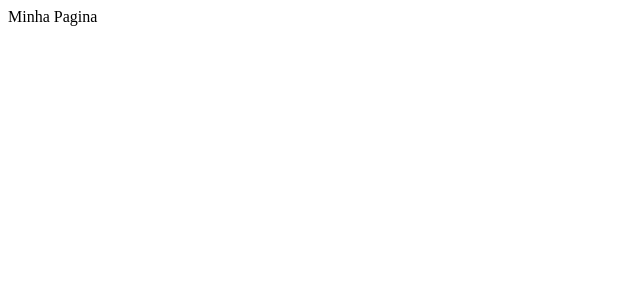
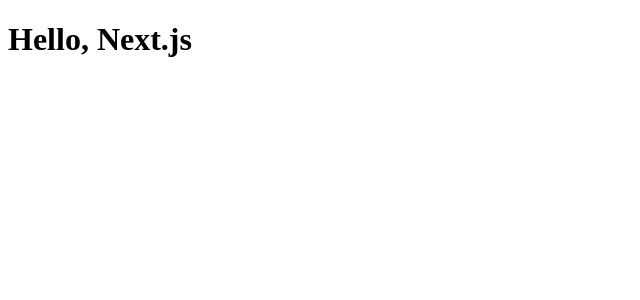
Before and after one commit to EbonyWizard4/ebw, a Next.js app: page / in a window 1280 px wide. Shown: the top 300 px of the page, without its empty margins (0-640 px from the left). Built offline with nearby package versions, Linux system fonts and the light colour scheme.

Commit message:
Reset Project

```diff
--- /dev/null
+++ b/app/layout.js
@@ -0,0 +1,9 @@
+export default function RootLayout({children}){
+    return (
+        <html lang="pt-br">
+            <body>
+                {children}
+            </body>
+        </html>
+    )
+}
--- /dev/null
+++ b/app/page.js
@@ -0,0 +1,3 @@
+export default function Page() {
+    return <h1>Hello, Next.js</h1>
+}
--- a/package.json
+++ b/package.json
@@ -5,6 +5,8 @@
   "main": "index.js",
   "scripts": {
     "dev": "next dev",
+    "build": "next build",
+    "start": "next start",
     "test": "echo \"Error: no test specified\" && exit 1"
   },
   "keywords": [],
--- a/pages/index.jsx
+++ /dev/null
@@ -1,5 +0,0 @@
-function Home(){
-    return <div>Minha Pagina</div>
-}
-
-export default Home
```
